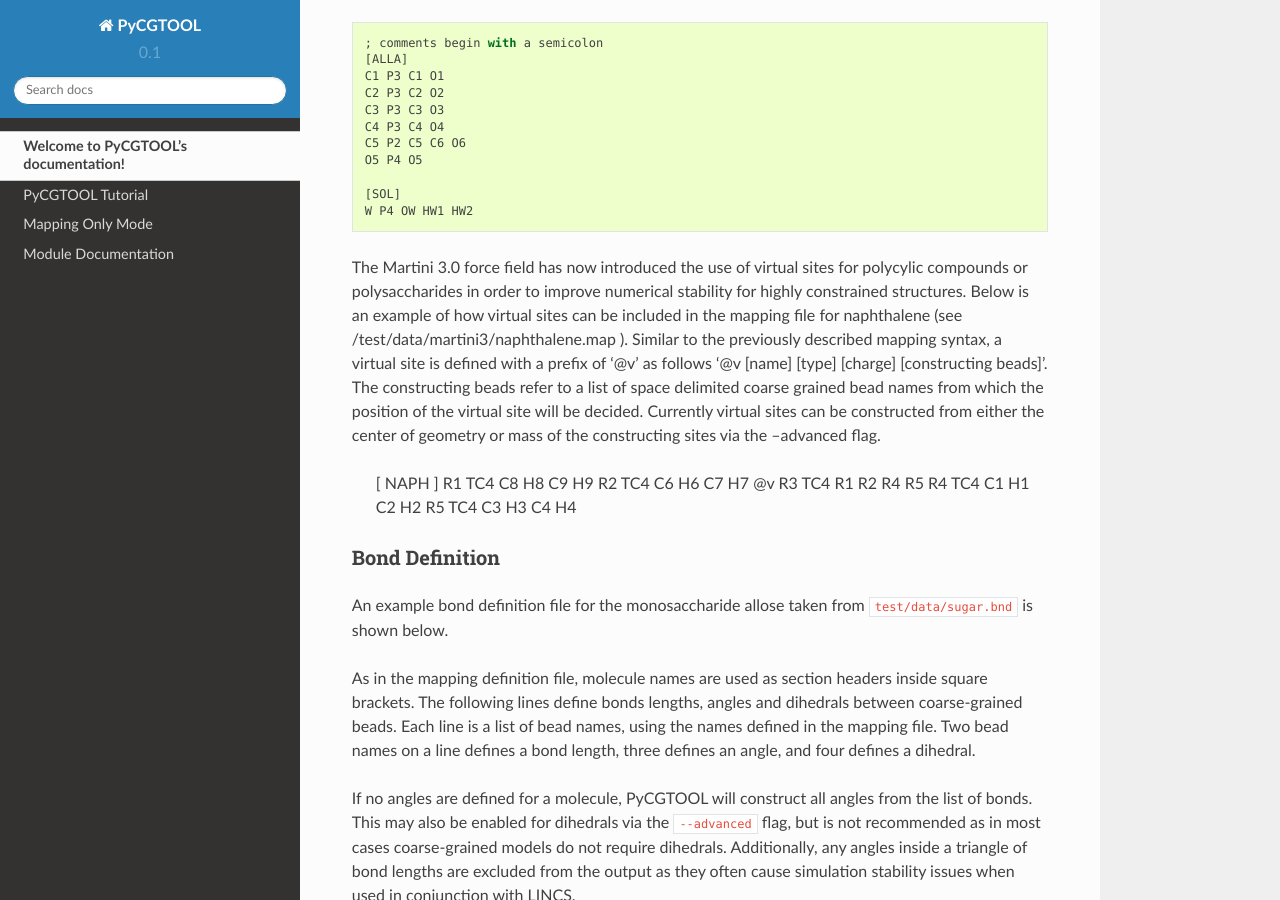
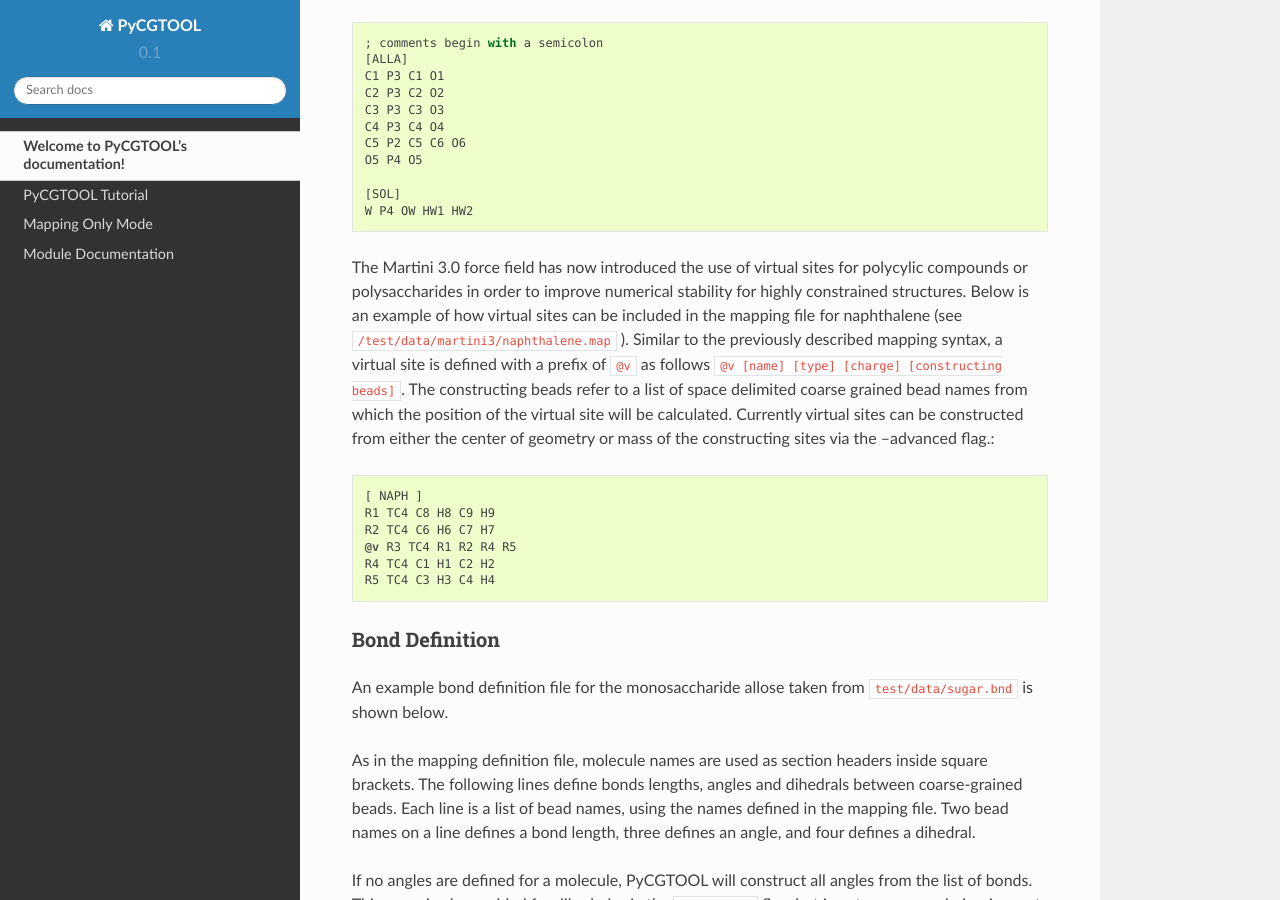
Before and after one commit to jag1g13/pycgtool, a Sphinx documentation site: the page built from doc/source/index.rst, in a window 1280 px wide and 900 px high, scrolled down 2083 px. Built offline with Sphinx 7.4.7 and the Read the Docs theme 2.0.0, drawn with Linux system fonts in a browser that asks for light colours; some of the changed text lies outside the part shown.

Commit message:
Fixed formatting

```diff
--- a/doc/source/index.rst
+++ b/doc/source/index.rst
@@ -92,11 +92,11 @@ Note that bead charges in the MARTINI framework are by convention integers and a
 
 The Martini 3.0 force field has now introduced the use of virtual sites for polycylic compounds or polysaccharides
 in order to improve numerical stability for highly constrained structures. Below is an example of how virtual sites
-can be included in the mapping file for naphthalene (see /test/data/martini3/naphthalene.map ). Similar to the previously
-described mapping syntax, a virtual site is defined with a prefix of '@v' as follows '@v [name] [type] [charge] [constructing beads]'.
+can be included in the mapping file for naphthalene (see ``/test/data/martini3/naphthalene.map`` ). Similar to the previously
+described mapping syntax, a virtual site is defined with a prefix of ``@v`` as follows ``@v [name] [type] [charge] [constructing beads]``.
 The constructing beads refer to a list of space delimited coarse grained bead names from which the position of the
-virtual site will be decided. Currently virtual sites can be constructed from either the center of geometry or mass of
-the constructing sites via the --advanced flag.
+virtual site will be calculated. Currently virtual sites can be constructed from either the center of geometry or mass of
+the constructing sites via the --advanced flag.::
 
    [ NAPH ]
    R1 TC4 C8 H8 C9 H9
```
Also changed, not shown: other parts of doc/source/index.rst (+1 -0 lines).
